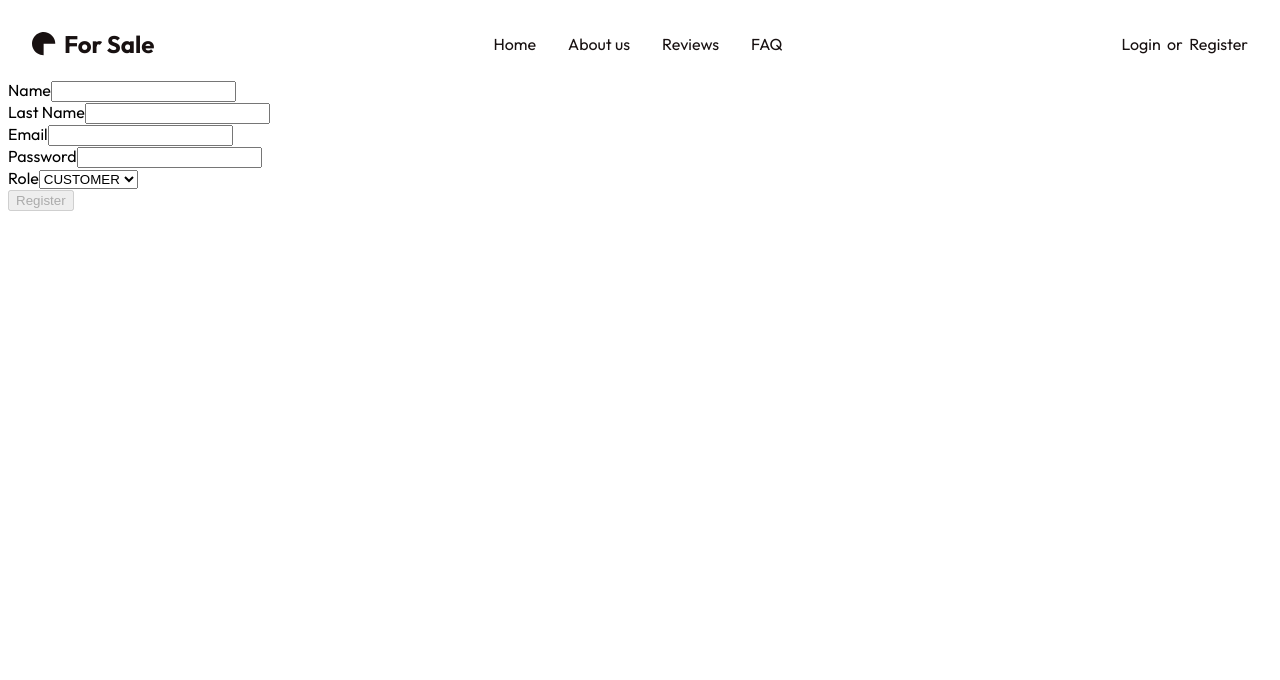
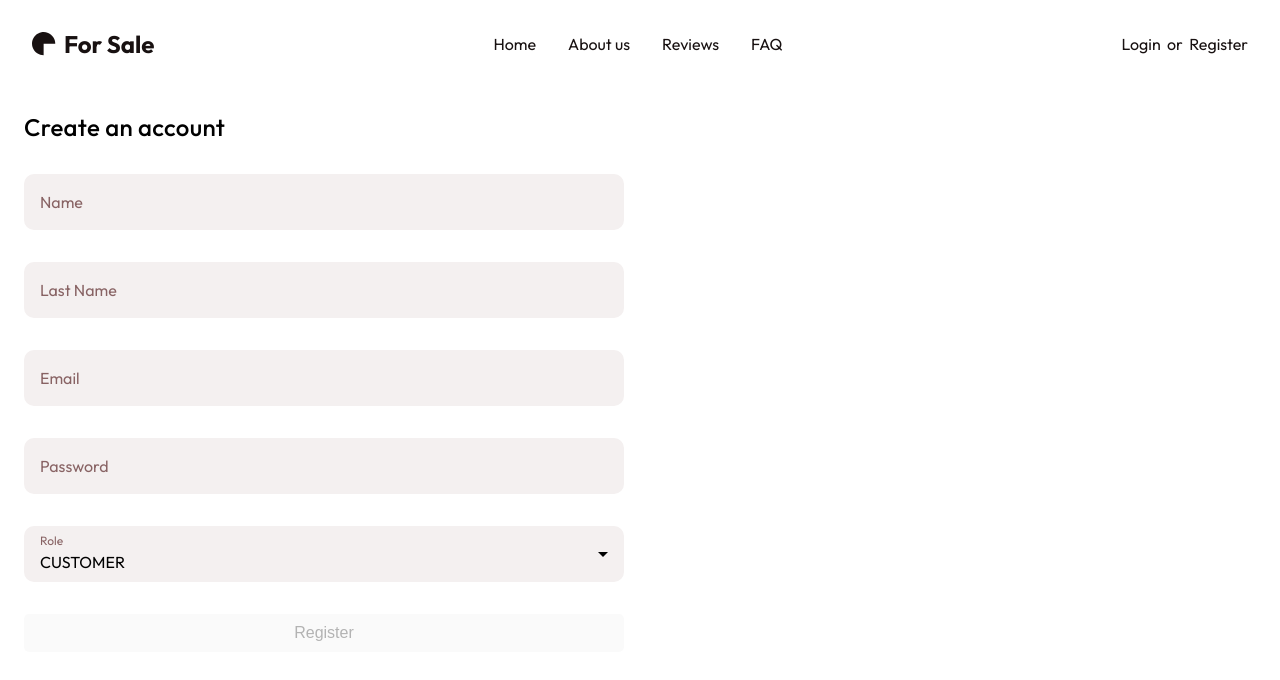
Before and after one commit to caiosantos10/for-sale-frontend, an Angular app: page /auth/register in a window 1280 px wide. Shown: the top 680 px of the page. Built offline with nearby package versions, Linux system fonts and the light colour scheme.

Commit message:
styling register component

```diff
--- a/src/app/modules/auth/login/login.component.html
+++ b/src/app/modules/auth/login/login.component.html
@@ -1,7 +1,6 @@
 <section class="login-page">
   <mat-card class="login-card">
     <mat-card-title>Welcome to For Sale</mat-card-title>
-
     <mat-card-content>
       <form [formGroup]="loginForm" (ngSubmit)="onSubmit()" class="login-form">
         <mat-form-field hideRequiredMarker class="for-sale-input">
--- a/src/app/modules/auth/register/register.component.html
+++ b/src/app/modules/auth/register/register.component.html
@@ -1,37 +1,60 @@
 <section class="register-page">
-	<form [formGroup]="registerForm" (ngSubmit)="onSubmit()" class="register-form">
-		<div>
-			<label for="name">Name</label>
-			<input id="name" type="text" formControlName="name" />
-		</div>
+    <mat-card class="register-card">
+      <mat-card-title>Create an account</mat-card-title>
+      <mat-card-content>
+        <form [formGroup]="registerForm" (ngSubmit)="onSubmit()" class="register-form">
+          <mat-form-field hideRequiredMarker class="for-sale-input">
+            <mat-label for="name">Name</mat-label>
+            <input matInput id="name" type="text" formControlName="name" autocomplete="username" />
+            @if (registerForm.get('name')?.hasError('required')) {
+            <mat-error>Name is <strong>required</strong></mat-error>
+            }
+          </mat-form-field>
 
-		<div>
-			<label for="lastName">Last Name</label>
-			<input id="lastName" type="text" formControlName="lastName" />
-		</div>
+          <mat-form-field hideRequiredMarker class="for-sale-input">
+            <mat-label for="lastName">Last Name</mat-label>
+            <input matInput id="lastName" type="text" formControlName="lastName" autocomplete="family-name" />
+            @if (registerForm.get('lastName')?.hasError('required')) {
+            <mat-error>Last Name is <strong>required</strong></mat-error>
+            }
+          </mat-form-field>
 
-		<div>
-			<label for="email">Email</label>
-			<input id="email" type="email" formControlName="email" />
-		</div>
+          <mat-form-field hideRequiredMarker class="for-sale-input">
+            <mat-label for="email">Email</mat-label>
+            <input matInput id="email" type="email" formControlName="email" autocomplete="email" />
+            @if (registerForm.get('email')?.hasError('email')) {
+            <mat-error>Please enter a valid email address</mat-error>
+            }
+            @else if (registerForm.get('email')?.hasError('required')) {
+            <mat-error>Email is <strong>required</strong></mat-error>
+            }
+          </mat-form-field>
 
-		<div>
-			<label for="password">Password</label>
-			<input id="password" type="password" formControlName="password" />
-		</div>
+          <mat-form-field hideRequiredMarker class="for-sale-input">
+            <mat-label for="password">Password</mat-label>
+            <input matInput id="password" type="password" formControlName="password" autocomplete="new-password" />
+            @if (registerForm.get('password')?.hasError('required')) {
+            <mat-error>Password is <strong>required</strong></mat-error>
+            }
+            @else if (registerForm.get('password')?.hasError('minlength')) {
+            <mat-error>Password must be at least 6 characters long</mat-error>
+            }
+          </mat-form-field>
 
-		<div>
-			<label for="role">Role</label>
-			<select id="role" formControlName="role">
-				<option value="CUSTOMER">CUSTOMER</option>
-				<option value="ADMIN">ADMIN</option>
-			</select>
-		</div>
+          <mat-form-field hideRequiredMarker class="for-sale-input">
+            <mat-label for="role">Role</mat-label>
+            <mat-select id="role" formControlName="role">
+              <mat-option value="CUSTOMER">CUSTOMER</mat-option>
+              <mat-option value="ADMIN">ADMIN</mat-option>
+            </mat-select>
+          </mat-form-field>
 
-		<button type="submit" [disabled]="loading || registerForm.invalid">
-			{{ loading ? 'Loading...' : 'Register' }}
-		</button>
+          <button type="submit" [disabled]="loading || registerForm.invalid" class="for-sale-button register-submit-button">
+            {{ loading ? 'Loading...' : 'Register' }}
+          </button>
 
-		<p *ngIf="error" class="error">{{ error }}</p>
-	</form>
+          <p *ngIf="error" class="error">{{ error }}</p>
+        </form>
+      </mat-card-content>
+    </mat-card>
 </section>
--- a/src/app/modules/auth/register/register.component.scss
+++ b/src/app/modules/auth/register/register.component.scss
@@ -0,0 +1,36 @@
+@use 'colors' as *;
+@use 'sass:color';
+
+.register-page {
+  .register-card {
+    width: 50%;
+
+    .register-form {
+      display: flex;
+      flex-direction: column;
+      gap: 1.5rem;
+
+      .register-submit-button {
+        background-color: $color-brand;
+        color: $color-white;
+
+        &:hover {
+          background-color: color.adjust($color-brand, $lightness: -10%);
+        }
+        &:disabled {
+          background-color: light-dark(rgba(239, 239, 239, 0.3), rgba(19, 1, 1, 0.3));
+          color: light-dark(rgba(16, 16, 16, 0.3), rgba(255, 255, 255, 0.3));
+          border-color: light-dark(rgba(118, 118, 118, 0.3), rgba(195, 195, 195, 0.3));
+        }
+      }
+    }
+
+    mat-card-title {
+      font-size: 1.5rem;
+      font-weight: 500;
+      padding-left: 16px;
+      letter-spacing: .02rem;
+      margin: 2rem 0;
+    }
+  }
+}
```
Also changed, not shown: src/app/modules/auth/register/register.component.ts (+6 -2 lines).
